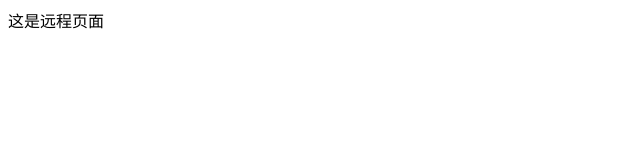
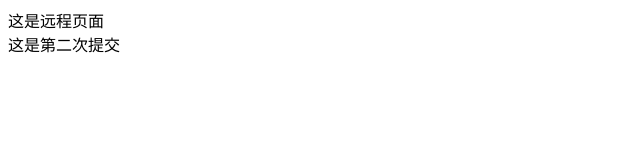
Before and after one commit to nianzhilian/talk, a plain HTML site: page index.html in a window 1280 px wide. Shown: the whole page, without its empty margins (0-640 px from the left). Drawn offline with Linux system fonts and the light colour scheme.

Commit message:
这是第二次提交

```diff
--- a/index.html
+++ b/index.html
@@ -7,5 +7,6 @@
 </head>
 <body>
     <div>这是远程页面</div>
+    <div>这是第二次提交</div>
 </body>
 </html>
```
